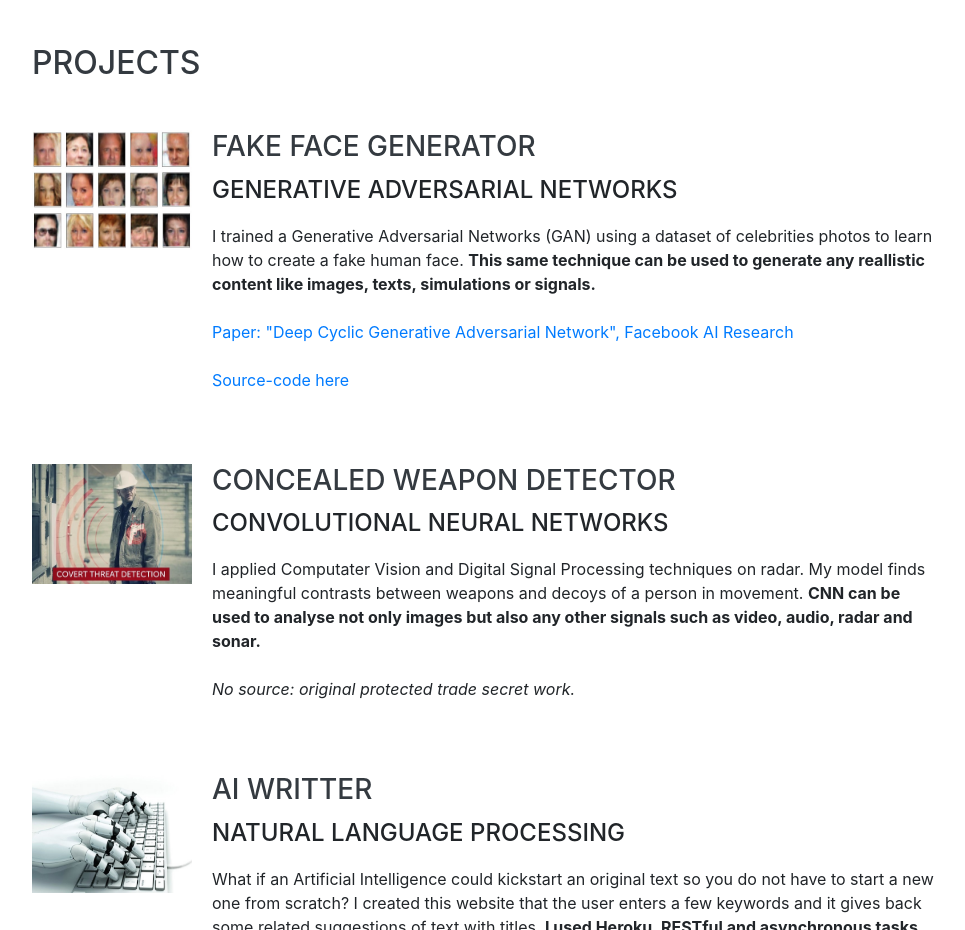
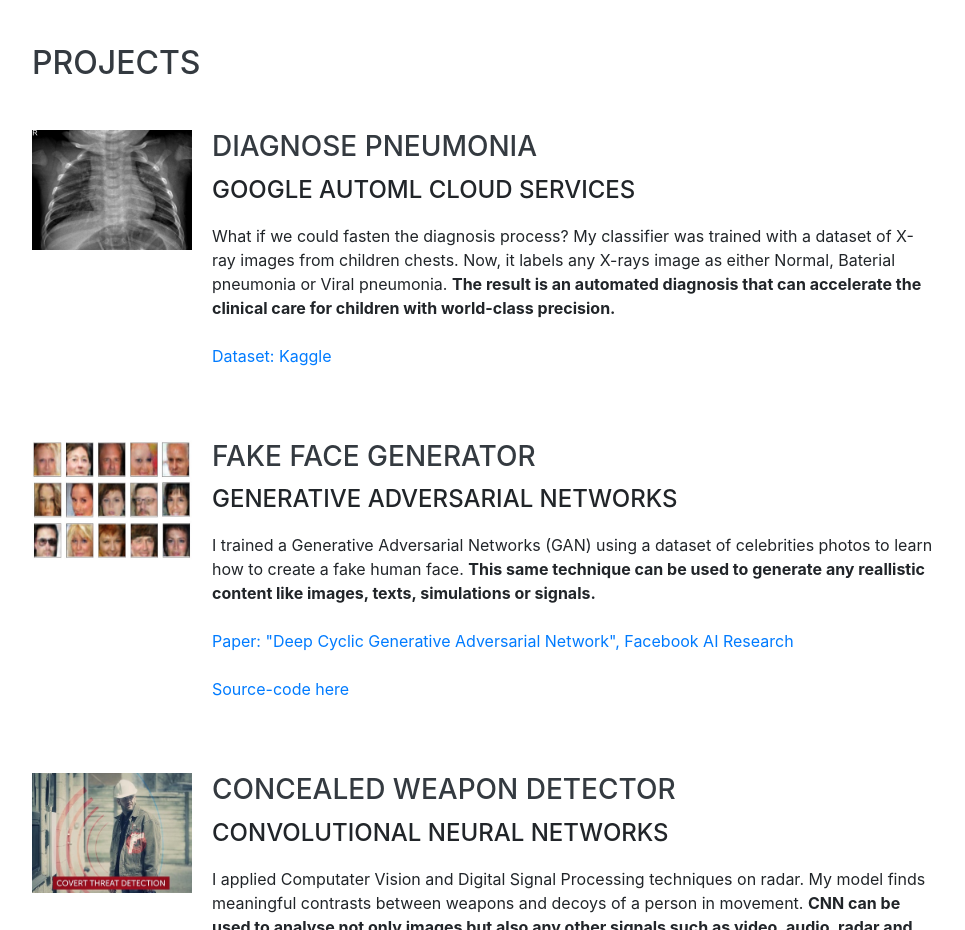
Before and after one commit to diogodutra/diogodutra.github.io, a website with bundled scripts: page index.html in a window 1280 px wide. Shown: the part 4680-5610 px from the top of the page, without its empty margins (288-1253 px from the left). Built offline with nearby package versions, Linux system fonts and the light colour scheme; a web font is replaced by a local one.

Commit message:
Added project: diagnose pneumonia

```diff
--- a/index.html
+++ b/index.html
@@ -462,6 +462,25 @@
     <section class="resume-section p-3 p-lg-5 d-flex align-items-center" id="projects">
       <div class="w-100">
         <h2 class="mb-5">Projects</h2>
+
+
+        <div class="list-inline-item d-flex flex-column flex-md-row" style="display:flex; flex-direction: row; align-items: top;">
+          <img class="thumbnail-project" style="margin-right:20px; margin-bottom:10px" src="img/x_ray_chest.jpg"></img>
+          <div style="display:inline; align-items:center">
+            <h3>Diagnose Pneumonia</h3>
+            <p class="subheading mb-3">Google AutoML Cloud Services</p>
+            <div class="resume-date text-md-left">
+              <span>What if we could fasten the diagnosis process? My classifier was trained with
+                a dataset of X-ray images from children chests. Now, it labels any X-rays image
+                as either Normal, Baterial pneumonia or Viral pneumonia. <b>The result is an
+                automated diagnosis that can accelerate the clinical care for children
+                 with world-class precision.
+              </b></span>
+                <br><br><a target="_blank" href="https://www.kaggle.com/paultimothymooney/chest-xray-pneumonia">Dataset: Kaggle</a>
+            </div>
+          </div>
+        </div>
+        <br><br><br>
 
 
         <div class="list-inline-item d-flex flex-column flex-md-row" style="display:flex; flex-direction: row; align-items: top;">
```
Also changed, not shown: img/x_ray_chest.jpg (added).
